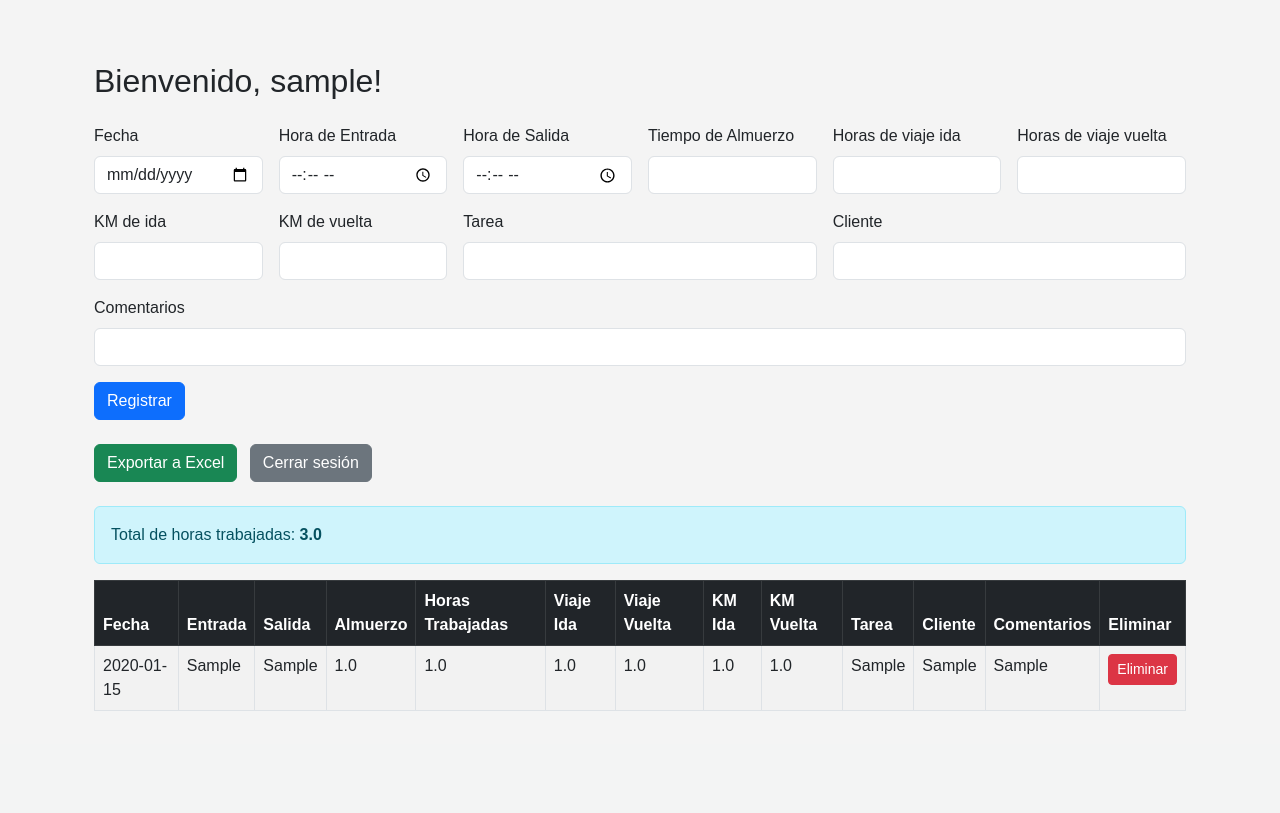
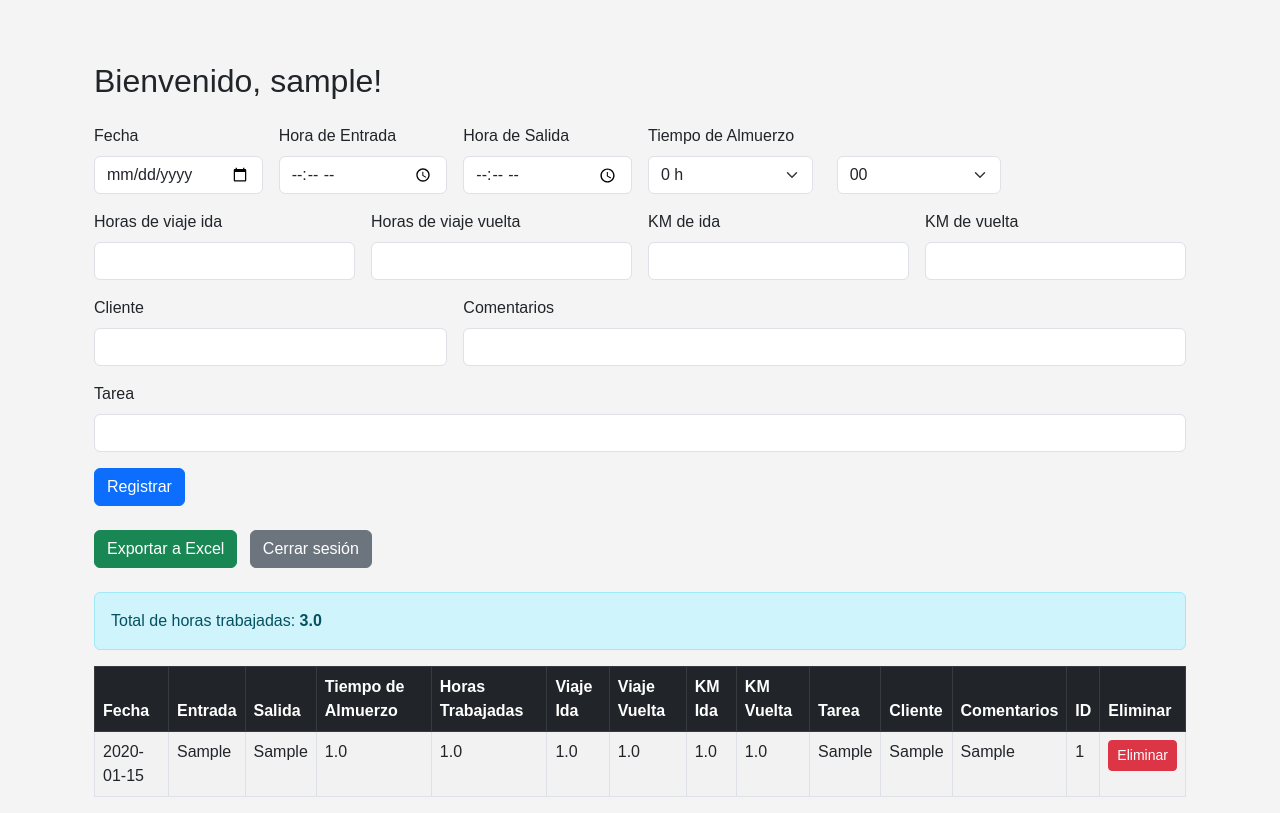
Before and after one commit to GUILLERMOWEB/Registro-de-Horas, a Flask app: page /dashboard in a window 1280 px wide. Shown: the part 56-869 px from the top of the page. Before the commit the page ends 767 px from the top, so only its background shows below. Run offline with Flask 3, Linux system fonts and the light colour scheme; the visitor is signed in with stand-in values (Sample User, id 1); tables that the repository leaves empty hold one stand-in row (values such as "Sample post").

Commit message:
cambio el formatomhora

```diff
--- a/app.py
+++ b/app.py
@@ -100,8 +100,9 @@ def dashboard():
         entrada = request.form['entrada']
         salida = request.form['salida']
 
-        almuerzo = request.form.get('almuerzo')
-        almuerzo = convertir_hora_a_decimal(almuerzo) if almuerzo else 0
+        almuerzo_horas = int(request.form.get('almuerzo_horas', 0))
+        almuerzo_minutos = int(request.form.get('almuerzo_minutos', 0))
+        almuerzo = almuerzo_horas + (almuerzo_minutos / 60)
 
         try:
             viaje_ida = float(request.form.get('viaje_ida', 0) or 0)
--- a/templates/dashboard.html
+++ b/templates/dashboard.html
@@ -17,38 +17,62 @@
       <label for="salida" class="form-label">Hora de Salida</label>
       <input type="time" name="salida" class="form-control" required>
     </div>
-    <div class="col-md-2">
+
+    <div class="col-md-4">
       <label for="almuerzo" class="form-label">Tiempo de Almuerzo</label>
-      <input type="number" name="almuerzo" min="0" step="1" class="form-control" required>
+      <div class="row">
+        <div class="col">
+          <select class="form-select" name="almuerzo_horas" required>
+            {% for h in range(0, 3) %}
+              <option value="{{ h }}">{{ h }} h</option>
+            {% endfor %}
+          </select>
+        </div>
+        <div class="col">
+          <select class="form-select" name="almuerzo_minutos" required>
+            <option value="0">00</option>
+            <option value="15">15</option>
+            <option value="30">30</option>
+            <option value="45">45</option>
+          </select>
+        </div>
+      </div>
     </div>
-    <div class="col-md-2">
+
+    <div class="col-md-3">
       <label for="viaje_ida" class="form-label">Horas de viaje ida</label>
       <input type="number" step="0.01" class="form-control" name="viaje_ida" required>
     </div>
-    <div class="col-md-2">
+
+    <div class="col-md-3">
       <label for="viaje_vuelta" class="form-label">Horas de viaje vuelta</label>
       <input type="number" step="0.01" class="form-control" name="viaje_vuelta" required>
     </div>
-    <div class="col-md-2">
+
+    <div class="col-md-3">
       <label for="km_ida" class="form-label">KM de ida</label>
       <input type="number" step="0.01" class="form-control" name="km_ida" required>
     </div>
-    <div class="col-md-2">
+
+    <div class="col-md-3">
       <label for="km_vuelta" class="form-label">KM de vuelta</label>
       <input type="number" step="0.01" class="form-control" name="km_vuelta" required>
     </div>
-    <div class="col-md-4">
-      <label for="tarea" class="form-label">Tarea</label>
-      <input type="text" name="tarea" class="form-control">
-    </div>
+
     <div class="col-md-4">
       <label for="cliente" class="form-label">Cliente</label>
       <input type="text" name="cliente" class="form-control">
     </div>
-    <div class="col-md-12">
+    <div class="col-md-8">
       <label for="comentarios" class="form-label">Comentarios</label>
       <input type="text" name="comentarios" class="form-control">
     </div>
+
+    <div class="col-md-12">
+      <label for="tarea" class="form-label">Tarea</label>
+      <input type="text" name="tarea" class="form-control">
+    </div>
+
     <div class="col-12">
       <button type="submit" class="btn btn-primary">Registrar</button>
     </div>
@@ -58,7 +82,6 @@
     <a href="/exportar_excel" class="btn btn-success me-2">Exportar a Excel</a>
     <a href="/logout" class="btn btn-secondary">Cerrar sesión</a>
   </div>
-
   <div class="alert alert-info">
     Total de horas trabajadas: <strong>{{ total_horas }}</strong>
   </div>
@@ -70,7 +93,7 @@
           <th>Fecha</th>
           <th>Entrada</th>
           <th>Salida</th>
-          <th>Almuerzo</th>
+          <th>Tiempo de Almuerzo</th>
           <th>Horas Trabajadas</th>
           <th>Viaje Ida</th>
           <th>Viaje Vuelta</th>
@@ -79,6 +102,7 @@
           <th>Tarea</th>
           <th>Cliente</th>
           <th>Comentarios</th>
+          <th>ID</th>
           <th>Eliminar</th>
         </tr>
       </thead>
@@ -97,8 +121,10 @@
           <td>{{ registro.tarea }}</td>
           <td>{{ registro.cliente }}</td>
           <td>{{ registro.comentarios }}</td>
+          <td>{{ registro.id }}</td>
           <td>
             <form method="POST" action="{{ url_for('borrar_registro', id=registro.id) }}" onsubmit="return confirm('¿Estás seguro de que querés eliminar este registro?');">
+              <input type="hidden" name="registro_id" value="{{ registro.id }}">
               <button type="submit" class="btn btn-danger btn-sm">Eliminar</button>
             </form>
           </td>
```
